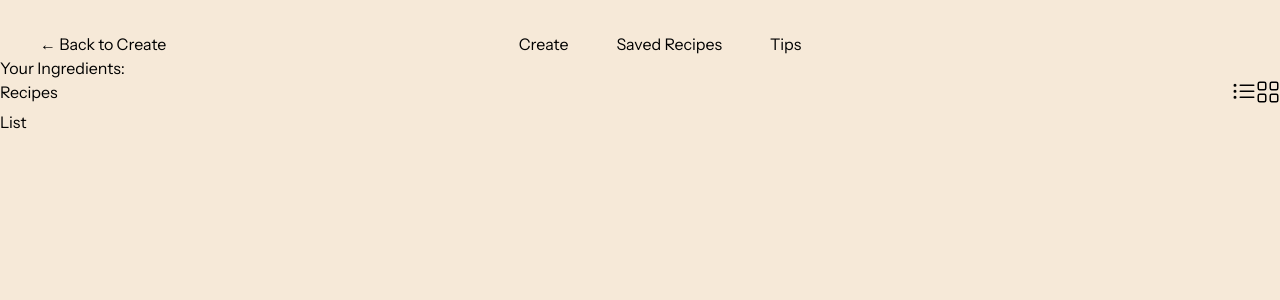
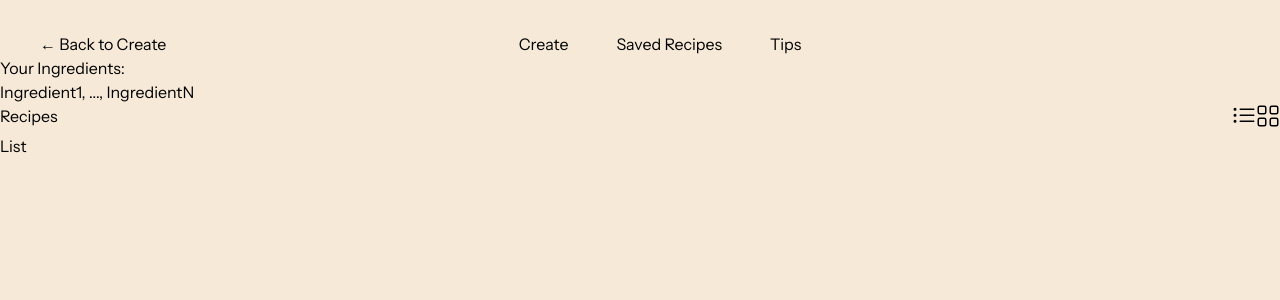
Before and after one commit to andvvo/Scraps, a React (Vite) app: page /create-results in a window 1280 px wide. Shown: the top 300 px of the page. Built offline with nearby package versions, Linux system fonts and the light colour scheme.

Commit message:
Updated Recipe Results Outline

```diff
--- /dev/null
+++ b/src/components/create-results/ingredient/ingredient-list.tsx
@@ -0,0 +1,7 @@
+export default function IngredientList({ ingredients }) {
+  return (
+    <>
+      <h1>Ingredient1, ..., IngredientN</h1>
+    </>
+  );
+}
--- a/src/pages/create-results.tsx
+++ b/src/pages/create-results.tsx
@@ -1,18 +1,22 @@
 import { useMemo, useState } from "react";
 import { useSearchParams } from "react-router-dom";
 import { BsList, BsGrid, BsListUl, BsGridFill } from "react-icons/bs";
-import RecipeList from "../components/recipes/recipe-list";
-import RecipeGrid from "../components/recipes/recipe-grid";
+import RecipeList from "../components/create-results/recipe/recipe-list";
+import RecipeGrid from "../components/create-results/recipe/recipe-grid";
+import IngredientList from "../components/create-results/ingredient/ingredient-list";
 
 export default function CreateResults() {
   const [viewMode, setViewMode] = useState<"list" | "grid">("list");
   const [searchParams] = useSearchParams();
 
+  const ingredients = [];
   const recipes = useMemo(() => [], []);
 
   return (
     <div>
-      <h1>Your Ingredients:</h1>
+      <h2>Your Ingredients:</h2>
+
+      <IngredientList ingredients={ingredients} />
 
       <div className="flex justify-between">
         <h1>Recipes</h1>
```
Also changed, not shown: src/components/create-results/ingredient/ingredient-list-card.tsx (added), src/components/create-results/recipe/recipe-grid-card.tsx (added), src/components/create-results/recipe/recipe-grid.tsx (renamed from src/components/recipes/recipe-grid.tsx), src/components/create-results/recipe/recipe-list-card.tsx (added), src/components/create-results/recipe/recipe-list.tsx (renamed from src/components/recipes/recipe-list.tsx).
